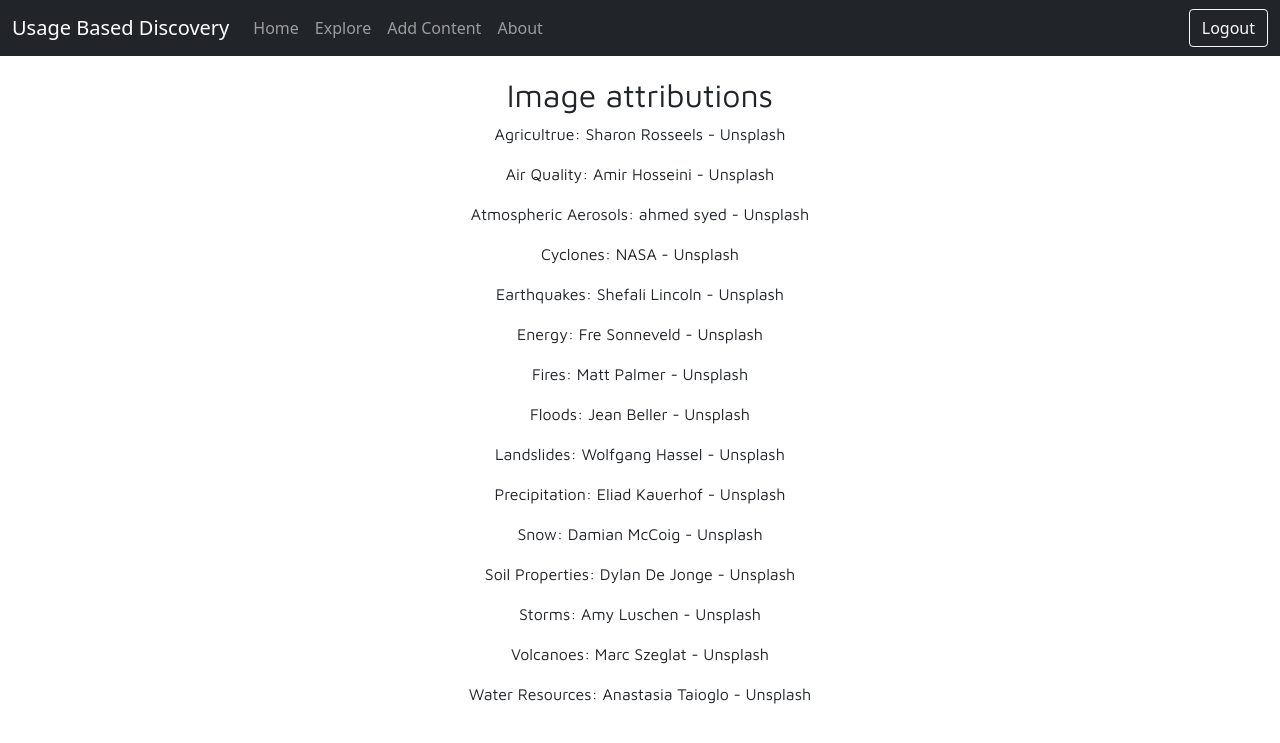
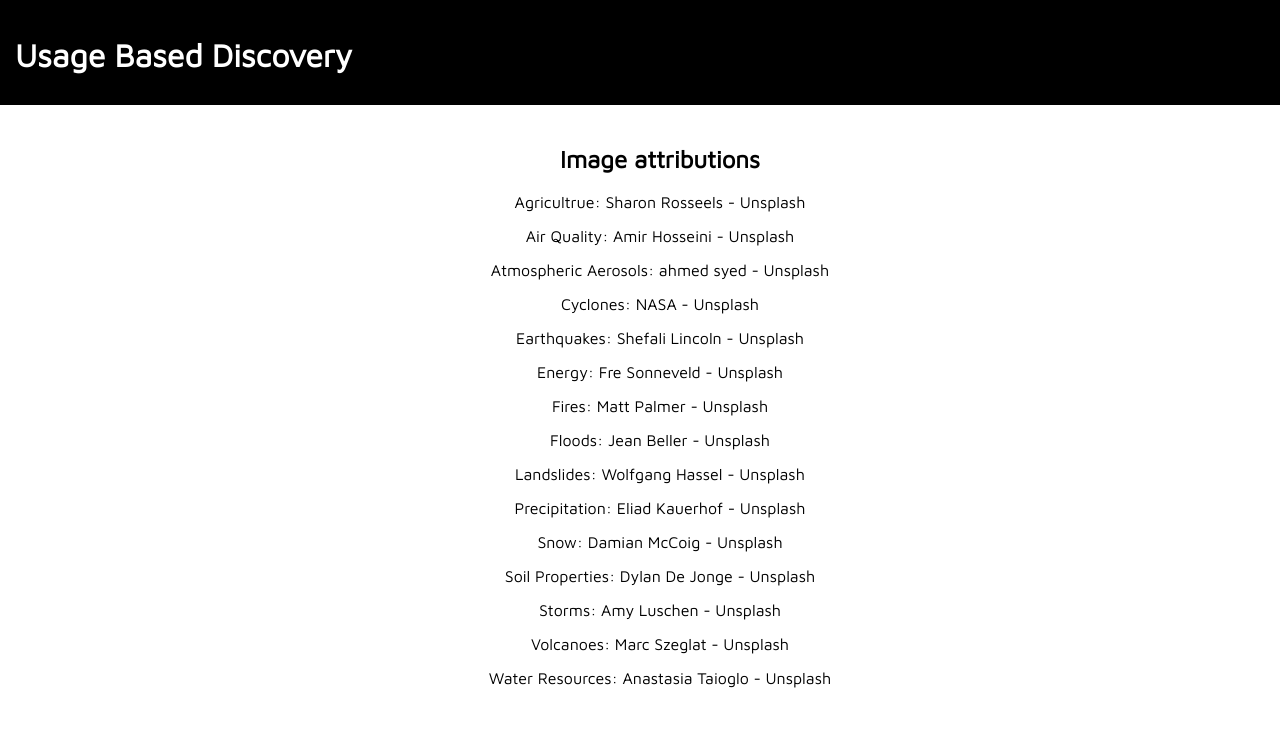
Before and after one commit to ESIPFed/usage-based-discovery, a Flask app: page /topic-attribution in a window 1280 px wide. Shown: the top 743 px of the page. Run offline with Flask 2, Linux system fonts and the light colour scheme; the visitor is signed in with stand-in values (Sample User, id 1); parts of the project's set-up code (start-up, migrations or seed data) failed here and were passed over.

Commit message:
Revert "Add base html template with persistent navbar"

```diff
--- a/app.py
+++ b/app.py
@@ -66,23 +66,18 @@
 # Topic attribution
 @app.route('/topic-attribution')
 def topic_attribution():
-    in_session = 'orcid' in session
-    return render_template('topic-attribution.html', stage=stage, in_session=in_session)
+    return render_template('topic-attribution.html', stage=stage)
 
 # About page
 @app.route('/about')
 def about():
-    in_session = 'orcid' in session
-    return render_template('about.html', stage=stage, in_session=in_session)
+    return render_template('about.html', stage=stage)
 
-# Graph exploration page
 @app.route('/explore')
 def explore():
-    in_session = 'orcid' in session
     g = GraphDB()
     data = g.get_data()
-    return render_template('graph.html', stage=stage, data=data, in_session=in_session)
-
+    return render_template('graph.html', stage=stage, data=data)
 # Main screen
 @app.route('/<topic>/<encoded_app_site>')
 def main(topic, encoded_app_site):
@@ -225,10 +220,10 @@
                     doi = item[1]
                     f["Dataset_Name_"+ str(index+10)]=title
                     f["DOI_" + str(index+10)]= doi
-                return render_template('add-relationship.html', stage=stage, status=status, form=f, topics=topics, in_session=orcid, role=role)
+                return render_template('add-relationship.html', stage=stage, status=status, form=f, topics=topics, role=role)
         except:
             status = "invalid URL"
-            return render_template('add-relationship.html', stage=stage, status=status, form=f, topics=topics, in_session=orcid, role=role)
+            return render_template('add-relationship.html', stage=stage, status=status, form=f, topics=topics, orcid=orcid, role=role)
 
         #Filling in the form when users try to edit an app
         if 'type' in f and f['type'] == 'edit_application':
@@ -247,7 +242,7 @@
                 doi = item[2]['doi'][0]
                 f['Dataset_Name_'+str(index+10)] = title
                 f['DOI_'+str(index+10)] = doi
-            return render_template('add-relationship.html', stage=stage, status=status, form=f, topics=topics, in_session=orcid, role=role)
+            return render_template('add-relationship.html', stage=stage, status=status, form=f, topics=topics, orcid=orcid, role=role)
 
         #check if submission is valid, if valid then we upload the content
         if validate_form(f):
@@ -278,7 +273,7 @@
             elif 'prev_app_site' not in f:
                 g.add_app(APP, discoverer=session['orcid']) # submitted as unverified
             else:
-                return render_template('add-relationship.html', stage=stage, status=status, form=f, topics=topics, in_session=orcid, role=role)
+                return render_template('add-relationship.html', stage=stage, status=status, form=f, topics=topics, orcid=orcid, role=role)
             #iterate through the forms dataset list
             list_of_datasets = []
             list_of_DOIs = []
@@ -306,7 +301,7 @@
                     g.delete_relationship(APP['site'], dataset[2]['doi'][0])
             g.delete_orphan_datasets()
             status = "success"
-    return render_template('add-relationship.html', stage=stage, status=status, form=f, topics=topics, in_session=orcid, role=role)
+    return render_template('add-relationship.html', stage=stage, status=status, form=f, topics=topics, orcid=orcid, role=role)
 
 def validate_form(f):
     #potentially do some checks here before submission into the db
--- a/templates/base-template.html
+++ /dev/null
@@ -1,53 +0,0 @@
-<!DOCTYPE html>
-<html lang="en">
-<head>
-  <link
-    href="https://cdn.jsdelivr.net/npm/bootstrap@5.0.0-beta1/dist/css/bootstrap.min.css"
-    rel="stylesheet"
-    integrity="sha384-giJF6kkoqNQ00vy+HMDP7azOuL0xtbfIcaT9wjKHr8RbDVddVHyTfAAsrekwKmP1"
-    crossorigin="anonymous"
-  />
-  {% block head_content %}
-  {% endblock %}
-</head>
-<body>
-    <nav class="navbar navbar-expand-lg navbar-dark bg-dark">
-        <div class="container-fluid">
-          <a class="navbar-brand" href="{{stage}}/">Usage Based Discovery</a>
-          <button class="navbar-toggler" type="button" data-bs-toggle="collapse" data-bs-target="#navbarColor01" aria-controls="navbarColor01" aria-expanded="false" aria-label="Toggle navigation">
-            <span class="navbar-toggler-icon"></span>
-          </button>
-          <div class="collapse navbar-collapse" id="navbarColor01">
-            <ul class="navbar-nav me-auto mb-2 mb-lg-0">
-              <li class="nav-item">
-                <a class="nav-link" aria-current="page" href="{{stage}}/">Home</a>
-              </li>
-              <li class="nav-item">
-                <a class="nav-link" href="{{stage}}/explore">Explore</a>
-              </li>
-              {% if in_session %}
-              <li class="nav-item">
-                <a class="nav-link" href="{{stage}}/add-relationship">Add Content</a>
-              </li>
-              {% endif %}
-              <li class="nav-item">
-                <a class="nav-link" href="{{stage}}/about">About</a>
-              </li>
-            </ul>
-            <form class="d-flex">
-              {% if in_session %}
-              <a class="btn btn-outline-light" href="{{stage}}/logout" role="button">Logout</a>
-              {% else %}
-              <a class="btn btn-outline-light" href="{{stage}}/auth" role="button">Login</a>
-              {% endif %}
-            </form>
-          </div>
-        </div>
-      </nav>
-    {% block body_content %}
-    {% endblock %}
-    <div id="footer">
-     <!-- TODO -->
-    </div>
-</body>
-</html>
--- a/templates/topic-attribution.html
+++ b/templates/topic-attribution.html
@@ -1,6 +1,12 @@
-{% extends "base-template.html" %}
-  {% block body_content %}
+<body>
   <div class="container">
+    <div class="topbar">
+      <h1 style="text-align: left;">
+        <a href="{{stage}}/" style="color: white; text-decoration: none;"
+          >Usage Based Discovery</a
+        >
+      </h1>
+    </div>
 
     <div class="main">
       <h2>Image attributions</h2>
@@ -22,9 +28,9 @@
       <p></p>
     </div>
   </div>
-{% endblock %}
+</body>
 
-{% block head_content %}
+<head>
   <title>Usage Based Discovery | Attributions</title>
   <link
     href="https://fonts.googleapis.com/css2?family=Maven+Pro&display=swap"
@@ -82,4 +88,4 @@
       text-align: center;
     }
   </style>
-{% endblock %}
+</head>
```
Also changed, not shown: templates/about.html (+11 -6 lines), templates/add-relationship.html (+13 -6 lines), templates/graph.html (+18 -5 lines), templates/index.html (+17 -8 lines), templates/init.html (+24 -7 lines).
